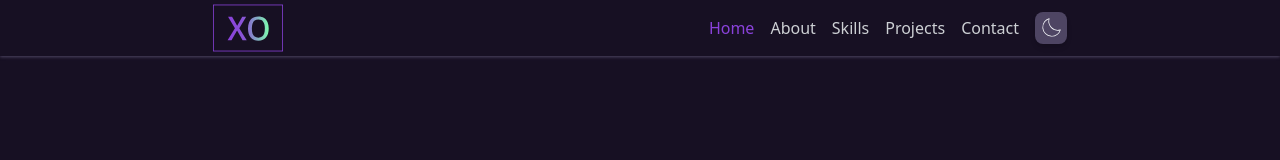
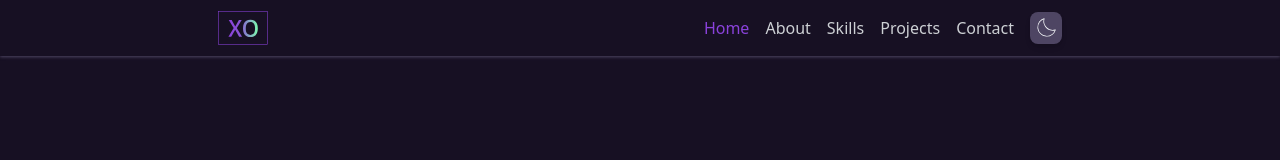
Before and after one commit to xeniaalex3/portfolio_xenia, a Next.js app: page / in a window 1280 px wide. Shown: the top 160 px of the page. Built offline with nearby package versions, Linux system fonts and the light colour scheme; no server answers.

Commit message:
⚡️ adjust logo dimensions in Header component for improved layout consistency

```diff
--- a/src/components/Header/Header.tsx
+++ b/src/components/Header/Header.tsx
@@ -18,9 +18,9 @@ function Header() {
         <Image
           src={logo}
           alt="image logo"
-          width={70}
-          height={70}
-          className="sm:w-[70px] sm:h-[28px] md:w-[70px] md:h-[70px]"
+          width={50}
+          height={50}
+          className="sm:w-[50px] sm:h-[28px] md:w-[50px] md:h-[50px]"
         />
       </Link>
 
```
